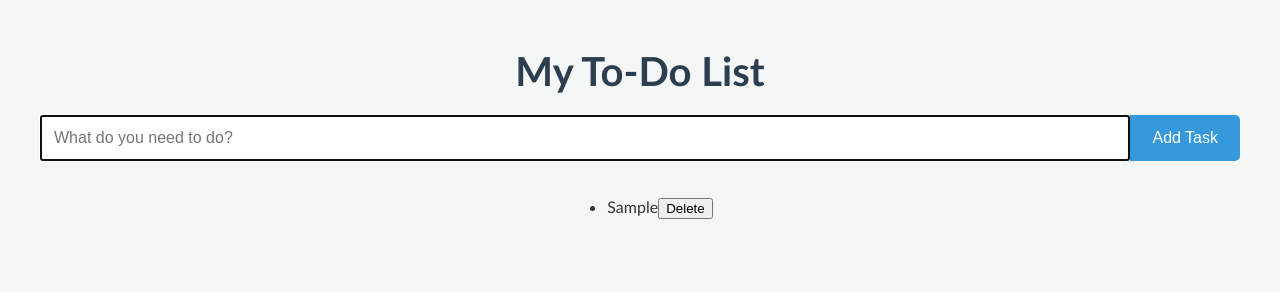
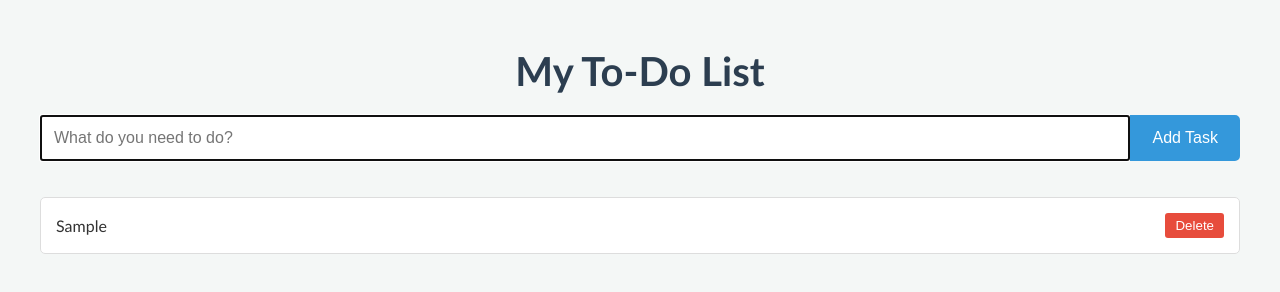
Before and after one commit to dinosaur890123/Simple-Todo-app, a plain HTML site: page index.html in a window 1280 px wide. Both pictures are taken after typing "Sample" into the empty fields and a click on the button "Add Task". Drawn offline with Linux system fonts and the light colour scheme.

Commit message:
fix files

```diff
--- a/index.html
+++ b/index.html
@@ -1,9 +1,11 @@
 <!DOCTYPE html>
 <html lang="en">
+<head>
     <meta charset="UTF-8">
     <meta name="viewport" content="width=device-width, initial-scale=1.0">
     <title>To do list</title>
     <link rel="stylesheet" href="styles.css">
+</head>
 </html>
 <body>
     <div id="app-container">
--- a/script.js
+++ b/script.js
@@ -1,37 +1,59 @@
 document.addEventListener('DOMContentLoaded', () => {
-
     const todoInput = document.getElementById('todo-input');
     const addButton = document.getElementById('add-button');
     const todoList = document.getElementById('todo-list');
+    function saveTasks() {
+        const tasks = [];
+        todoList.querySelectorAll('li').forEach(listItem => {
+            const taskSpan = listItem.querySelector('span');
+            tasks.push({
+                text: taskSpan.textContent,
+                completed: taskSpan.classList.contains('completed')
+            });
+        });
+        localStorage.setItem('todos', JSON.stringify(tasks));
+    }
 
-    function addTask() {
-        const taskText = todoInput.value.trim();
-
-        if (taskText === "") {
-            return;
-        }
-
+    function createTaskElement(text, completed) {
         const listItem = document.createElement('li');
         const taskSpan = document.createElement('span');
-        taskSpan.textContent = taskText;
+        taskSpan.textContent = text;
+        if (completed) {
+            taskSpan.classList.add('completed');
+        }
         taskSpan.addEventListener('click', () => {
             taskSpan.classList.toggle('completed');
+            saveTasks();
         });
-
         const deleteButton = document.createElement('button');
         deleteButton.textContent = 'Delete';
         deleteButton.className = 'delete-button';
-
         deleteButton.addEventListener('click', () => {
             todoList.removeChild(listItem);
+            saveTasks();
         });
 
         listItem.appendChild(taskSpan);
         listItem.appendChild(deleteButton);
         todoList.appendChild(listItem);
+    }
 
+    function addTask() {
+        const taskText = todoInput.value.trim();
+        if (taskText === "") {
+            return;
+        }
+        createTaskElement(taskText, false);
+        saveTasks();
         todoInput.value = '';
         todoInput.focus();
+    }
+
+    function loadTasks() {
+        const savedTasks = JSON.parse(localStorage.getItem('todos')) || [];
+        savedTasks.forEach(task => {
+            createTaskElement(task.text, task.completed);
+        });
     }
     addButton.addEventListener('click', addTask);
     todoInput.addEventListener('keypress', (event) => {
@@ -39,5 +61,5 @@ document.addEventListener('DOMContentLoaded', () => {
             addTask();
         }
     });
-
+    loadTasks();
 });
--- a/styles.css
+++ b/styles.css
@@ -40,3 +40,41 @@ h1 {
     border-radius: 0 5px 5px 0;
     white-space: nowrap;
 }
+#add-button:hover {
+    background-color: #2980b9;
+}
+
+#add-button:active {
+    background-color: #2471a3;
+}
+#todo-list {
+    list-style-type: none;
+    padding: 0;
+    width: 100%;
+}
+#todo-list li {
+    background-color: white;
+    padding: 15px;
+    border: 1px solid #dddddd;
+    border-radius: 5px;
+    margin-bottom: 8px;
+    display: flex;
+    justify-content: space-between;
+    align-items: center;
+    cursor: pointer;
+}
+.completed {
+    text-decoration: line-through;
+    color: #95a5a6;
+}
+.delete-button {
+    background-color: #e74c3c;
+    color: white;
+    border: none;
+    padding: 5px 10px;
+    border-radius: 3px;
+    cursor: pointer;
+}
+.delete-button:hover {
+    background-color: #c0392b;
+}
```
